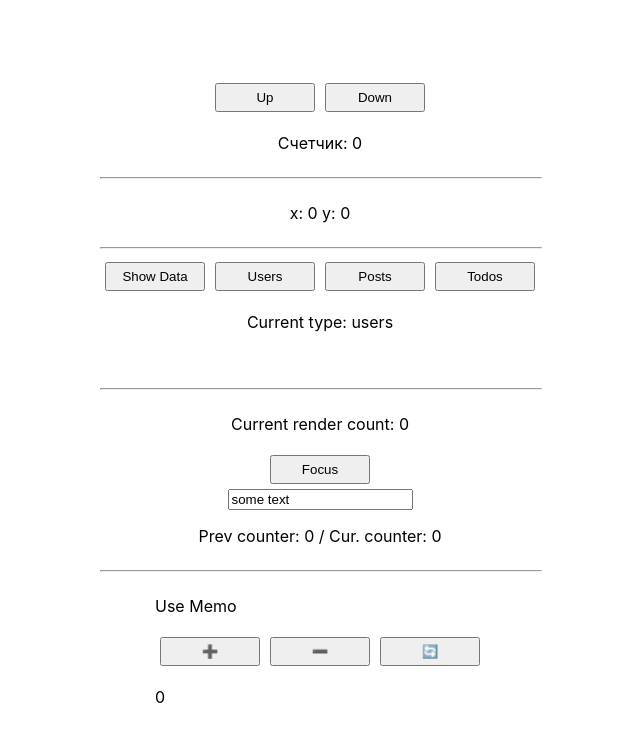
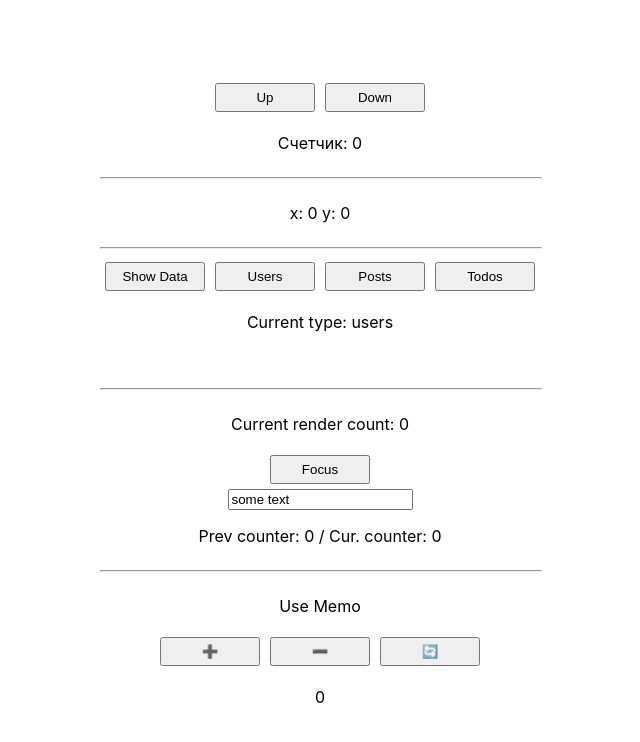
Before and after one commit to i386net/hook-test, a React (Create React App) app: page / in a window 1280 px wide. Shown: the top 742 px of the page, without its empty margins (320-960 px from the left). Built offline with nearby package versions, Linux system fonts and the light colour scheme.

Commit message:
add high order component as empty wrapper

```diff
--- /dev/null
+++ b/src/components/hoc/Container.js
@@ -0,0 +1,5 @@
+// import React from 'react';
+
+const container = props => props.children;
+
+export default container;
--- a/src/components/memo/Memo.js
+++ b/src/components/memo/Memo.js
@@ -1,12 +1,13 @@
 import React, {useState, useMemo, useEffect} from 'react';
+import Container from '../hoc/Container';
 
 const complexCompute = (num) => {
-  console.log('computing starts at', new Date(Date.now()))
+  console.log('computing starts at', (new Date(Date.now())).toLocaleTimeString())
   let i= 0;
-  while (i < 99999999) {
+  while (i < 10000000) {
     i++;
   }
-  console.log('computing ends', new Date(Date.now()))
+  console.log('computing ends', (new Date(Date.now())).toLocaleTimeString())
   return num * 2;
 }
 
@@ -27,7 +28,8 @@ const Memo = () => {
 
 
   return (
-    <div>
+    // <div>
+    <Container>
       <p style={style}>Use Memo</p>
       <div className="btn-container">
         <button className="btn" onClick={() => setResult(result + 1)}>➕</button>
@@ -35,8 +37,8 @@ const Memo = () => {
         <button className="btn" onClick={() => setColored(!colored)}>🔄</button>
       </div>
       <p>{computed}</p>
-    </div>
-
+    {/*</div>*/}
+    </Container>
   )
 }
 
```
